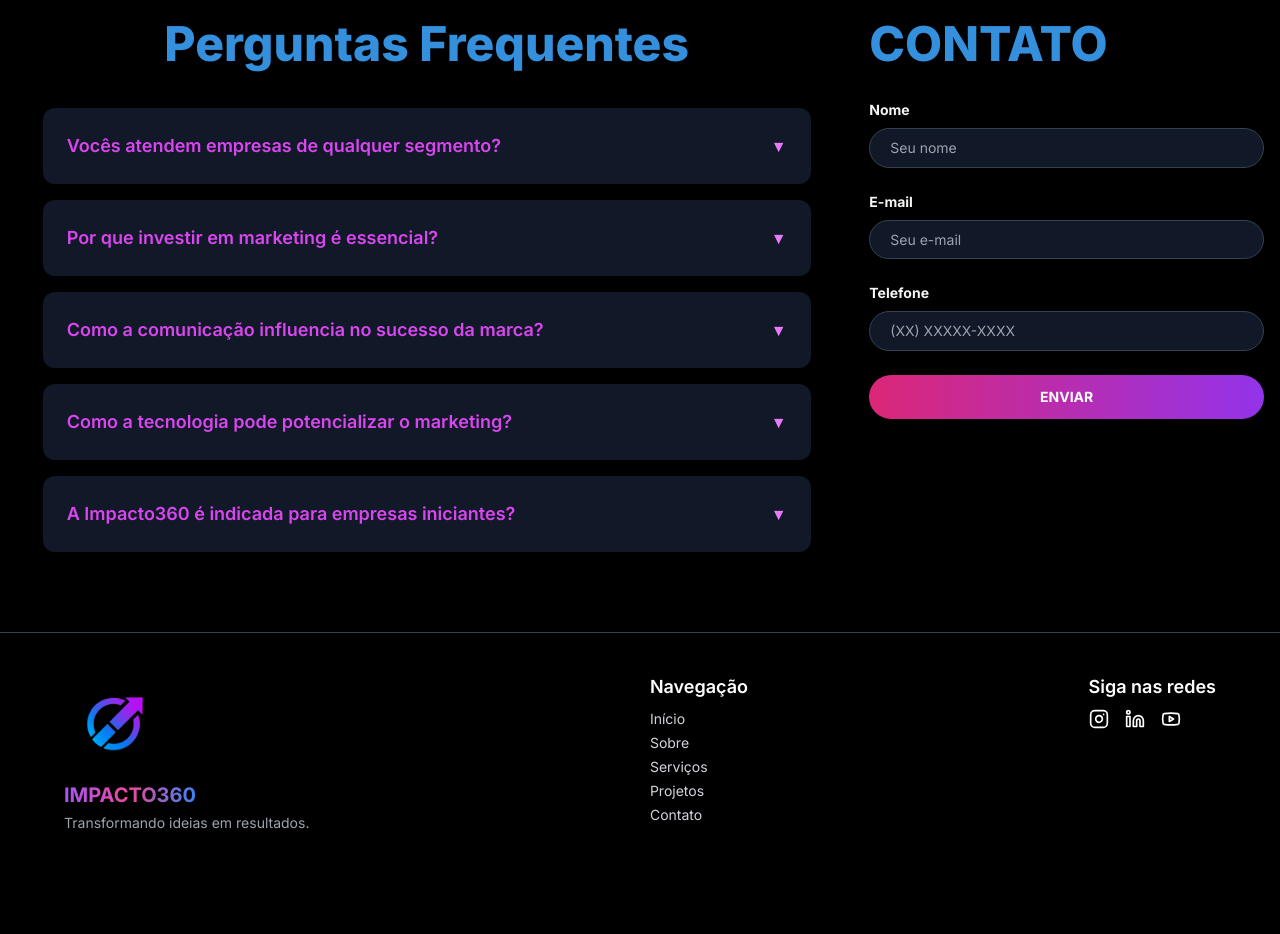
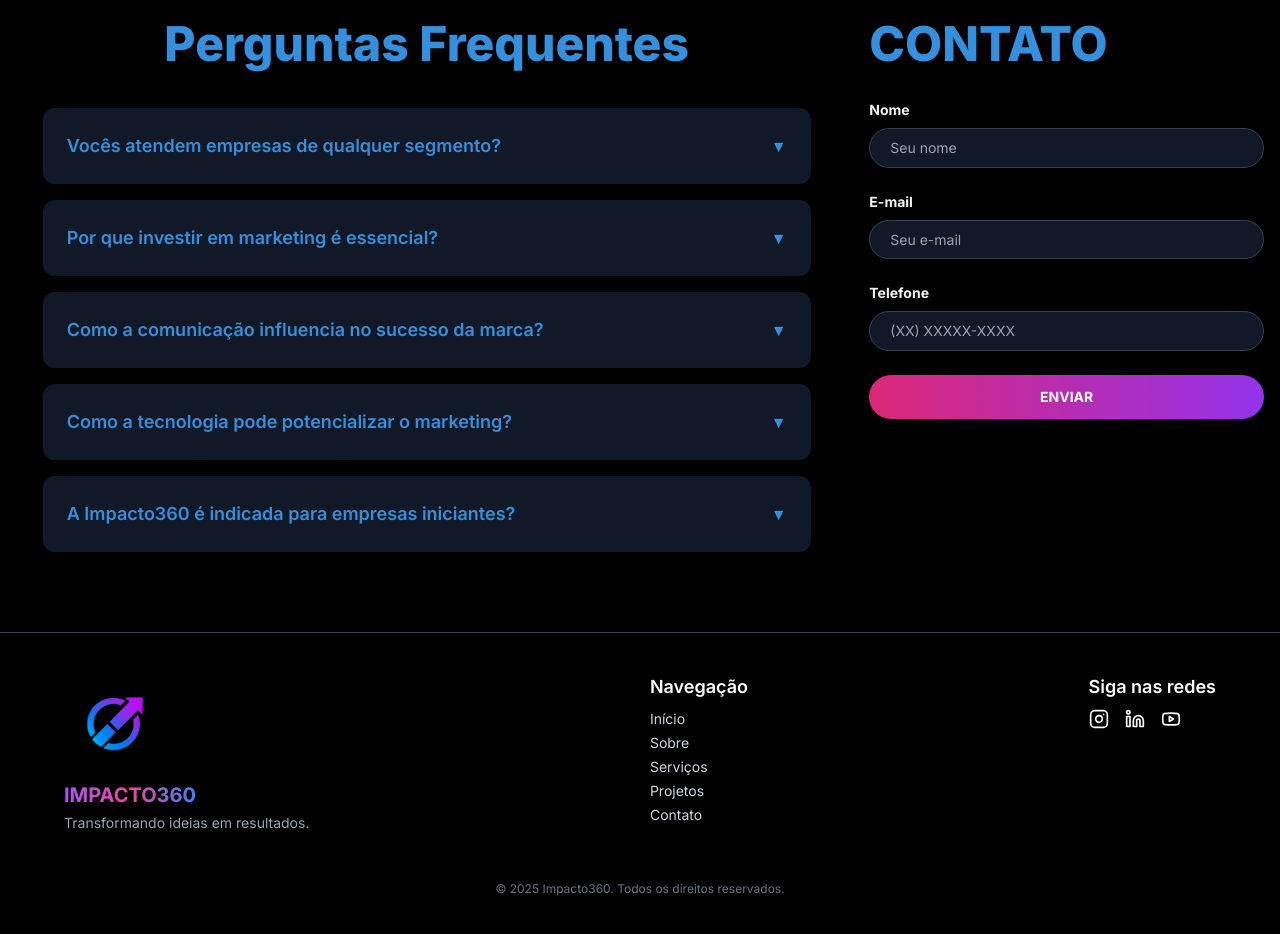
Before and after one commit to Marcos-Gabriell/imapcto-site, a Next.js app: page / in a window 1280 px wide. Shown: the part 2400-3334 px from the top of the page. Before the commit the page ends 3273 px from the top, so only its background shows below. Built offline with nearby package versions, Linux system fonts and the light colour scheme.

Commit message:
melhorias loyout

```diff
--- a/src/app/components/FAQ.tsx
+++ b/src/app/components/FAQ.tsx
@@ -48,16 +48,16 @@ const FAQ = () => {
             onClick={() => toggle(index)}
             onKeyDown={(e) => e.key === 'Enter' && toggle(index)}
             tabIndex={0}
-            className={`bg-gray-900 rounded-xl p-4 md:p-6 cursor-pointer transition-all duration-300 mx-auto w-full max-w-xs md:max-w-none focus:outline focus:ring-2 focus:ring-fuchsia-500 ${
-              openIndex === index ? 'ring-2 ring-fuchsia-500 bg-gray-800' : ''
+            className={`bg-gray-900 rounded-xl p-4 md:p-6 cursor-pointer transition-all duration-300 mx-auto w-full max-w-xs md:max-w-none focus:outline focus:ring-2 focus:ring-azul-principal ${
+              openIndex === index ? 'ring-2 ring-azul-principal bg-gray-800' : ''
             }`}
           >
             <div className="flex justify-between items-center">
-              <h3 className="text-base md:text-lg font-semibold text-fuchsia-500">
+              <h3 className="text-base md:text-lg font-semibold text-azul-principal">
                 {faq.question}
               </h3>
               <span
-                className={`text-fuchsia-400 transform transition-transform duration-300 ${
+                className={`text-azul-principal transform transition-transform duration-300 ${
                   openIndex === index ? 'rotate-180' : ''
                 }`}
               >
--- a/src/app/components/Footer.tsx
+++ b/src/app/components/Footer.tsx
@@ -1,10 +1,11 @@
 import Image from "next/image";
 import { Instagram, Linkedin, Youtube } from "lucide-react";
-
 
 export default function Footer() {
   return (
     <footer className="bg-black text-white border-t border-gray-700 py-10 px-4">
+
+      {/* Versão mobile */}
       <div className="block md:hidden text-center">
         <h3 className="text-lg font-semibold mb-4">Siga nas redes</h3>
         <div className="flex justify-center space-x-6 mb-4">
@@ -20,7 +21,10 @@ export default function Footer() {
         </div>
         <p className="text-xs text-gray-500">© 2025 Impacto360. Todos os direitos reservados.</p>
       </div>
+
+      {/* Versão desktop/tablet */}
       <div className="hidden md:flex justify-center md:justify-between items-start gap-6 max-w-6xl mx-auto">
+        {/* Logo e descrição */}
         <div className="flex flex-col items-center md:items-start text-center md:text-left">
           <Image
             src="/logo1.png"
@@ -34,6 +38,8 @@ export default function Footer() {
           </h2>
           <p className="text-sm text-gray-400">Transformando ideias em resultados.</p>
         </div>
+
+        {/* Navegação */}
         <div className="flex flex-col items-start">
           <h3 className="text-lg font-semibold mb-2">Navegação</h3>
           <ul className="space-y-1 text-sm text-gray-300">
@@ -44,6 +50,8 @@ export default function Footer() {
             <li><a href="#contato" className="hover:underline">Contato</a></li>
           </ul>
         </div>
+
+        {/* Redes sociais */}
         <div className="flex flex-col items-start">
           <h3 className="text-lg font-semibold mb-2">Siga nas redes</h3>
           <div className="flex space-x-4">
@@ -59,6 +67,11 @@ export default function Footer() {
           </div>
         </div>
       </div>
+
+      {/* Direitos reservados (desktop/tablet) */}
+      <div className="hidden md:block w-full text-center mt-12 text-gray-500 text-xs">
+        © 2025 Impacto360. Todos os direitos reservados.
+      </div>
     </footer>
   );
 }
```
